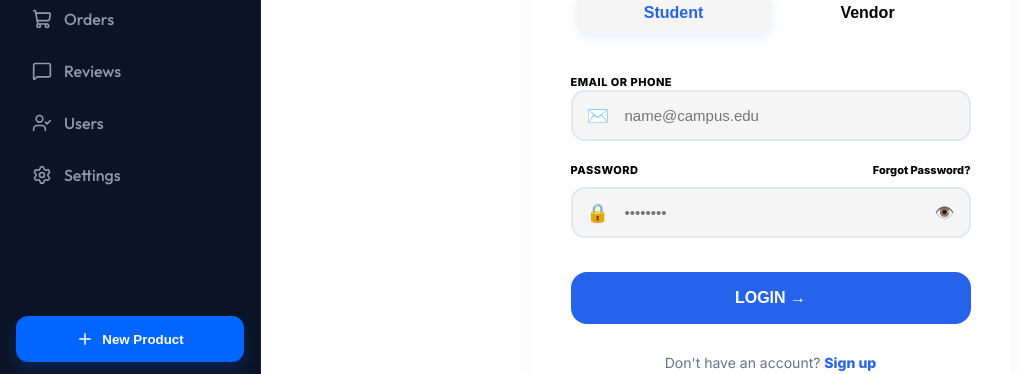
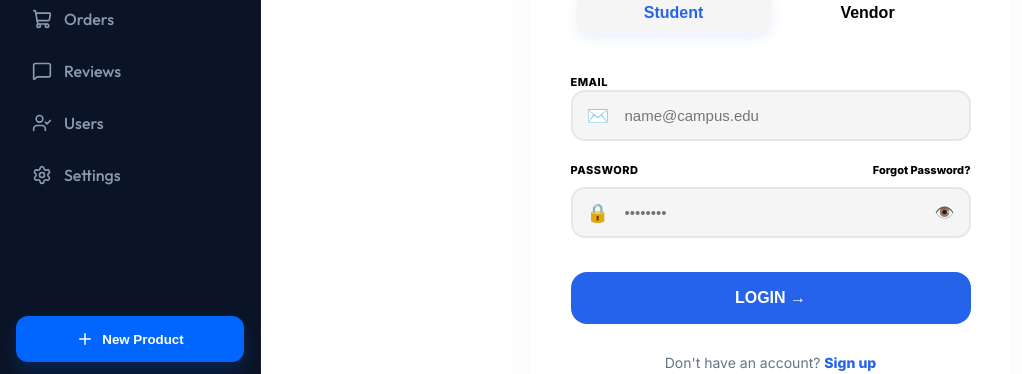
Before and after one commit to feven1805/ecommerce-frontend, a React (Vite) app: page / in a window 1280 px wide. Shown: the part 296-670 px from the top of the page, without its empty margins (0-1022 px from the left). Built offline with nearby package versions, Linux system fonts and the light colour scheme.

Commit message:
final: login page connected to live api with email

```diff
--- a/src/pages/accounts/Login.jsx
+++ b/src/pages/accounts/Login.jsx
@@ -4,6 +4,39 @@ import '../../styles/Login.css';
 function Login() {
   const [role, setRole] = useState('student');
   const [showPassword, setShowPassword] = useState(false);
+
+  // 1. Create variables to hold the user's input
+  const [email, setEmail] = useState('');
+  const [password, setPassword] = useState('');
+
+  // 2. This function connects your button to the URL
+  const handleLogin = async (e) => {
+    e.preventDefault(); // Prevents the page from refreshing
+
+    // The Live Backend URL from your screenshot
+    const apiURL = 'https://campus-ecommerce-api.onrender.com/api/v1/accounts/auth/login/';
+
+    try {
+      const response = await fetch(apiURL, {
+        method: 'POST',
+        headers: { 'Content-Type': 'application/json' },
+        body: JSON.stringify({ email, password }), // Sends data to the URL
+      });
+
+      const data = await response.json();
+
+      if (response.ok) {
+        alert("✅ Success! You are logged in.");
+        // Saves the token so the app knows who you are
+        localStorage.setItem('token', data.access);
+      } else {
+        // Shows the error message from the Django Backend
+        alert("❌ Login Failed: " + (data.detail || "Check your email/password"));
+      }
+    } catch (error) {
+      alert("⚠️ Error: Server not responding. Check your internet.");
+    }
+  };
 
   return (
     <div className="login-page">
@@ -14,12 +47,14 @@ function Login() {
 
         <div className="role-selector">
           <button
+            type="button"
             className={`role-item ${role === 'student' ? 'active' : ''}`}
             onClick={() => setRole('student')}
           >
             Student
           </button>
           <button
+            type="button"
             className={`role-item ${role === 'vendor' ? 'active' : ''}`}
             onClick={() => setRole('vendor')}
           >
@@ -27,12 +62,20 @@ function Login() {
           </button>
         </div>
 
-        <form onSubmit={(e) => e.preventDefault()}>
+        {/* 3. The Form now uses handleLogin */}
+        <form onSubmit={handleLogin}>
           <div className="input-group">
-            <label className="input-label bold-text">EMAIL OR PHONE</label>
+            <label className="input-label bold-text">EMAIL</label>
             <div className="input-field-wrapper">
               <span className="field-icon">✉️</span>
-              <input type="text" className="main-input" placeholder="name@campus.edu" />
+              <input
+                type="email"
+                className="main-input"
+                placeholder="name@campus.edu"
+                value={email}
+                onChange={(e) => setEmail(e.target.value)}
+                required
+              />
             </div>
           </div>
 
@@ -47,6 +90,9 @@ function Login() {
                 type={showPassword ? "text" : "password"}
                 className="main-input"
                 placeholder="••••••••"
+                value={password}
+                onChange={(e) => setPassword(e.target.value)}
+                required
               />
               <span className="eye-icon" onClick={() => setShowPassword(!showPassword)}>
                 {showPassword ? "🙈" : "👁️"}
@@ -54,7 +100,7 @@ function Login() {
             </div>
           </div>
 
-          <button className="login-button">LOGIN →</button>
+          <button type="submit" className="login-button">LOGIN →</button>
         </form>
 
         <p className="signup-text">
```
